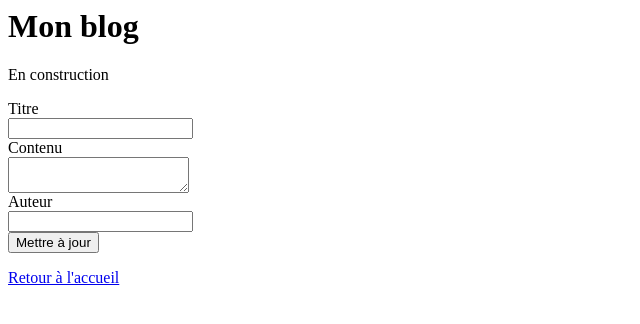
After one commit to JoDeyme/OC-blog, a PHP site: template templates/edit_article.php in a window 1280 px wide. The commit adds this page. Shown: the top 324 px of the page, without its empty margins (0-640 px from the left). Run offline with PHP 8.4, Linux system fonts and the light colour scheme; the template is opened without the code that fills it, so the values that code supplies are empty.

Commit message:
Modifier article

```diff
--- a/config/Router.php
+++ b/config/Router.php
@@ -23,7 +23,6 @@ class Router
 
     public function run()
     {
-        $this->request->getSession()->set('test', 'value');
         $route = $this->request->getGet()->get('route');
         try{
             if(isset($route))
@@ -33,6 +32,9 @@ class Router
                 }
                 elseif ($route === 'addArticle'){
                     $this->backController->addArticle($this->request->getPost());
+                }
+                elseif ($route === 'editArticle'){
+                    $this->backController->editArticle($this->request->getPost(), $this->request->getGet()->get('articleId'));
                 }
                 else{
                     $this->errorController->errorNotFound();
--- /dev/null
+++ b/templates/edit_article.php
@@ -0,0 +1,15 @@
+<?php $this->title = "Modifier l'article"; ?>
+<h1>Mon blog</h1>
+<p>En construction</p>
+<div>
+    <form method="post" action="../public/index.php?route=editArticle&articleId=<?= htmlspecialchars($article->getId()); ?>">
+        <label for="title">Titre</label><br>
+        <input type="text" id="title" name="title" value="<?= htmlspecialchars($article->getTitle()); ?>"><br>
+        <label for="content">Contenu</label><br>
+        <textarea id="content" name="content"><?= htmlspecialchars($article->getContent()); ?></textarea><br>
+        <label for="author">Auteur</label><br>
+        <input type="text" id="author" name="author" value="<?= htmlspecialchars($article->getAuthor()); ?>"><br>
+        <input type="submit" value="Mettre à jour" id="submit" name="submit">
+    </form>
+    <a href="../public/index.php">Retour à l'accueil</a>
+</div>
--- a/templates/home.php
+++ b/templates/home.php
@@ -1,6 +1,7 @@
 <h1>Mon blog</h1>
 <p>En construction</p>
 <?= $this->session->show('add_article'); ?>
+<?= $this->session->show('edit_article'); ?>
 <p><a href="../public/index.php?route=addArticle">Nouvel article</a></p>
 <?php
 foreach ($articles as $article)
```
Also changed, not shown: src/DAO/ArticleDAO.php (+11 -0 lines), src/controller/BackController.php (+13 -0 lines), templates/single.php (+4 -8 lines).
